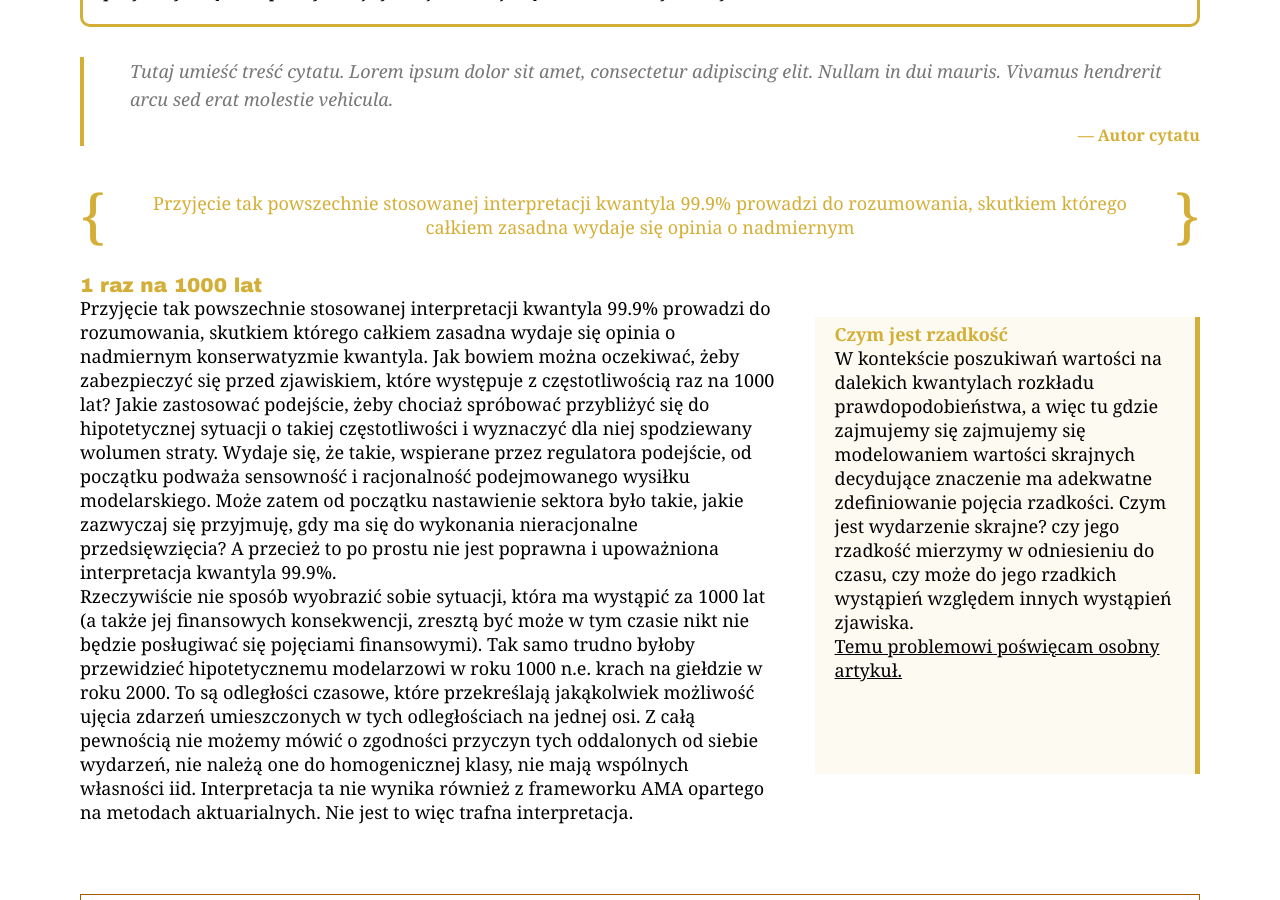
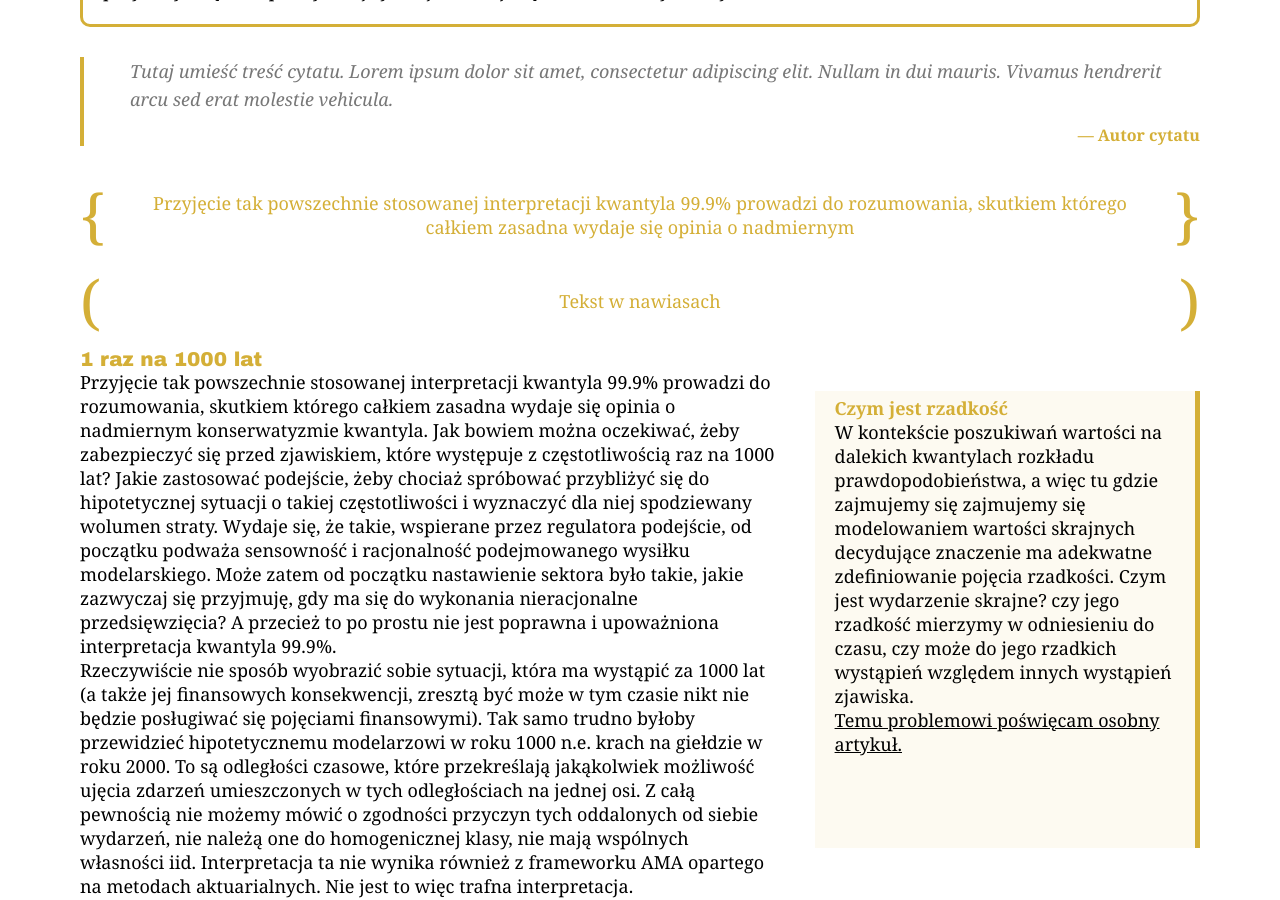
Before and after one commit to MaciejBuczak/risk-research, a Jekyll site: the page built from art-oprisk-kw999_v3_9.md, in a window 1280 px wide and 900 px high, scrolled down 1516 px. Built offline with Jekyll 4.4.1, drawn with Linux system fonts in a browser that asks for light colours.

Commit message:
Update art-oprisk-kw999-layout_v3_9.html

```diff
--- a/_layouts/art-oprisk-kw999-layout_v3_9.html
+++ b/_layouts/art-oprisk-kw999-layout_v3_9.html
@@ -980,6 +980,7 @@
 
 
 
+
         <!-- Tekst w nawiasach -->
 <div class="ryzmod-bracket-text" style="width: 100%; margin: 20px 0; position: relative; text-align: center; padding: 15px 0;">
   <!-- Lewy nawias -->
@@ -997,6 +998,31 @@
     <span style="color: #D4AF37; font-size: 60px; font-family: Georgia, serif;">}</span>
   </div>
 </div>
+
+
+
+
+
+
+
+        <!-- Tekst w nawiasach okrągłych -->
+<div class="ryzmod-bracket-text" style="width: 100%; margin: 20px 0; position: relative; text-align: center; padding: 15px 0;">
+  <!-- Lewy nawias -->
+  <div style="position: absolute; left: 0; top: 0; bottom: 0; display: flex; align-items: center;">
+    <span style="color: #D4AF37; font-size: 60px; font-family: Georgia, serif;">(</span>
+  </div>
+
+  <!-- Tekst w środku -->
+  <div style="font-family: Georgia, serif; font-size: 18px; color: #D4AF37; padding: 0 70px;">
+    Tekst w nawiasach
+  </div>
+
+  <!-- Prawy nawias -->
+  <div style="position: absolute; right: 0; top: 0; bottom: 0; display: flex; align-items: center;">
+    <span style="color: #D4AF37; font-size: 60px; font-family: Georgia, serif;">)</span>
+  </div>
+</div>
+
 
 
 
```
